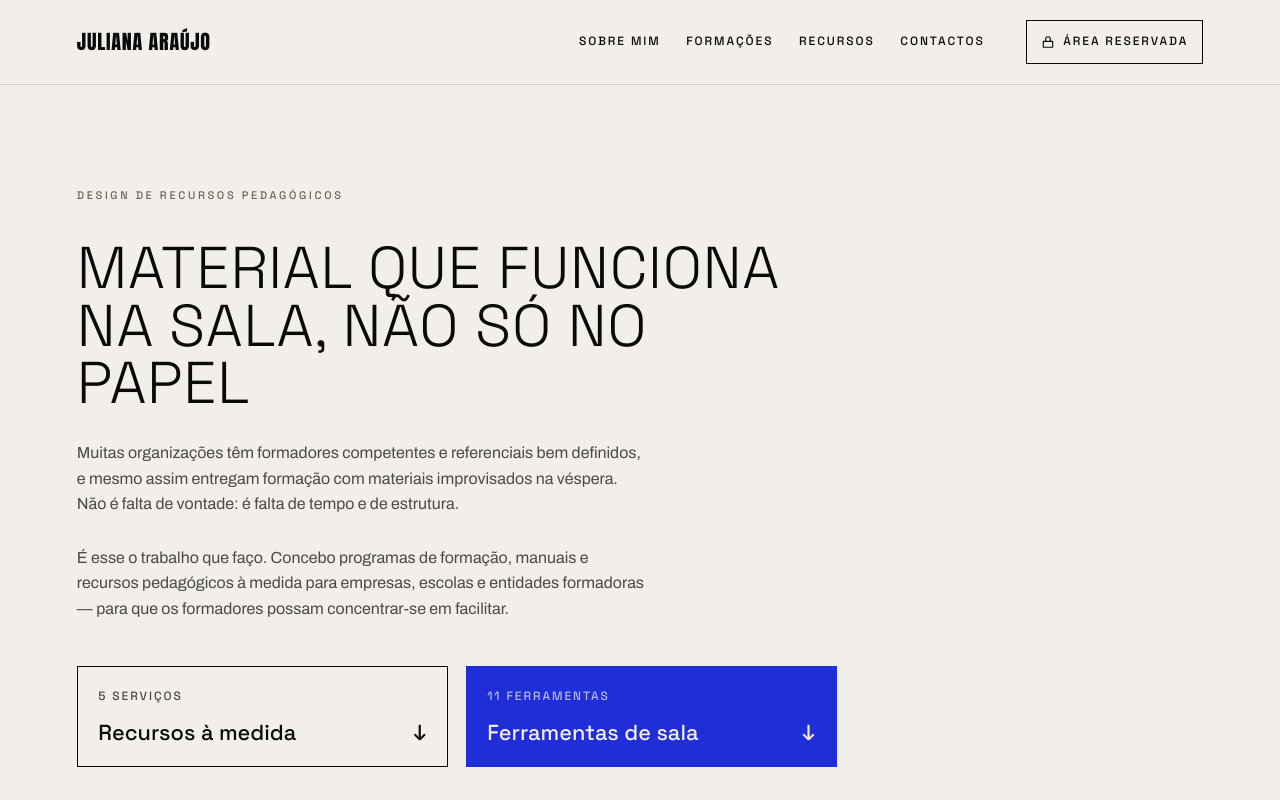
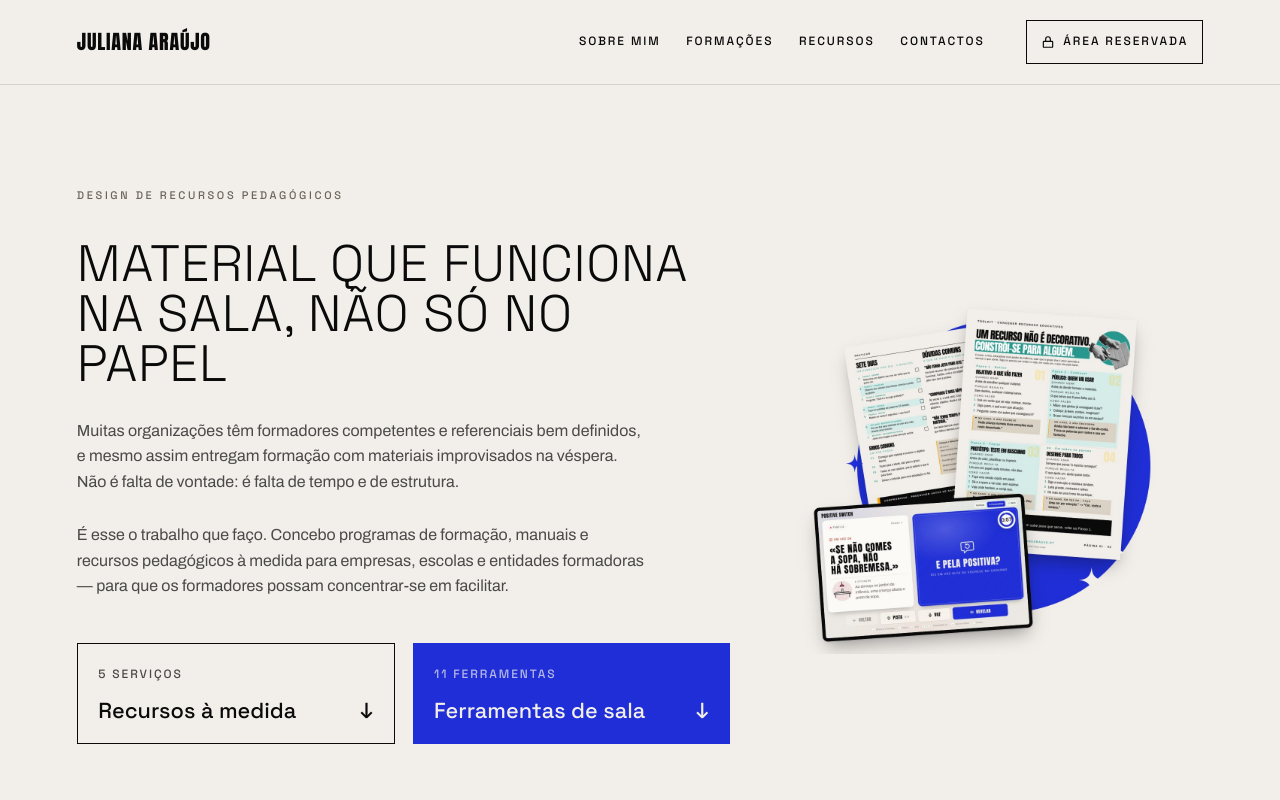
Before and after one commit to jmatosaraujo99/julianaaraujo, a plain HTML site: page recursos.html in a window 1280 px wide. Shown: the top 800 px of the page. Drawn offline with Linux system fonts and the light colour scheme.

Commit message:
Recursos: imagem dos materiais no topo
Ao lado do título entra uma composição com as duas páginas do toolkit
«Conceber recursos educativos» e o ecrã do Positive Switch, sobre um
círculo cobalto com os brilhos do ícone. No telemóvel fica entre o texto
e os atalhos. O título desce para 58 px no máximo, para continuar em três
linhas na coluna mais estreita.

Co-Authored-By: Claude Opus 5.5 <noreply@anthropic.com>

```diff
--- a/recursos.html
+++ b/recursos.html
@@ -415,6 +415,29 @@
 
   #a-medida, #ferramentas { scroll-margin-top: 24px; }
 
+  /* topo: texto e atalhos à esquerda, imagem dos materiais à direita; no telemóvel a imagem fica entre o texto e os atalhos */
+  .topo {
+    display: grid;
+    grid-template-columns: minmax(0, 1fr);
+    grid-template-areas: "texto" "img" "atalhos";
+  }
+  .topo-texto { grid-area: texto; }
+  .topo-img { grid-area: img; margin: clamp(28px, calc(4 * var(--fluido)), 40px) auto 0; width: 100%; max-width: 440px; }
+  .topo-img img { display: block; width: 100%; height: auto; }
+  .topo .atalhos { grid-area: atalhos; }
+
+  @media (min-width: 900px) {
+    .topo {
+      grid-template-columns: minmax(0, 1.55fr) minmax(0, 1fr);
+      grid-template-areas: "texto img" "atalhos img";
+      column-gap: clamp(32px, calc(4 * var(--fluido)), 64px);
+      align-items: center;
+    }
+    .topo-img { margin: 0; max-width: none; }
+    /* a coluna do texto é mais estreita: o título desce um pouco para ficar nas mesmas três linhas */
+    .topo h1 { font-size: clamp(32px, calc(4 * var(--fluido)), 58px); }
+  }
+
   /* «Falar comigo» no fim dos serviços: o mesmo botão azul cheio da página inicial */
   .falar-wrap { margin-top: clamp(28px, calc(4 * var(--fluido)), 44px); }
 
@@ -469,11 +492,18 @@
 </header>
 
 <main>
+  <div class="topo">
+  <div class="topo-texto">
   <p class="etiqueta">Design de Recursos Pedagógicos</p>
   <h1>Material que funciona<br>na sala, não só no papel</h1>
 
   <p class="intro">Muitas organizações têm formadores competentes e referenciais bem definidos, e mesmo assim entregam formação com materiais improvisados na véspera. Não é falta de vontade: é falta de tempo e de estrutura.</p>
   <p class="intro">É esse o trabalho que faço. Concebo programas de formação, manuais e recursos pedagógicos à medida para empresas, escolas e entidades formadoras — para que os formadores possam concentrar-se em facilitar.</p>
+  </div>
+
+  <figure class="topo-img">
+    <img src="media/recursos-topo.jpg" width="1120" height="1000" alt="Duas páginas do toolkit «Conceber recursos educativos» e o ecrã do Positive Switch, pousados sobre um círculo azul" fetchpriority="high">
+  </figure>
 
   <nav class="atalhos" aria-label="Nesta página">
     <a class="atalho" href="#a-medida">
@@ -485,6 +515,7 @@
       <span class="atalho-nome">Ferramentas de sala <span aria-hidden="true">&darr;</span></span>
     </a>
   </nav>
+  </div>
 
   <div class="lista" id="a-medida">
     <div class="item">
```
Also changed, not shown: media/recursos-topo.jpg (added).
